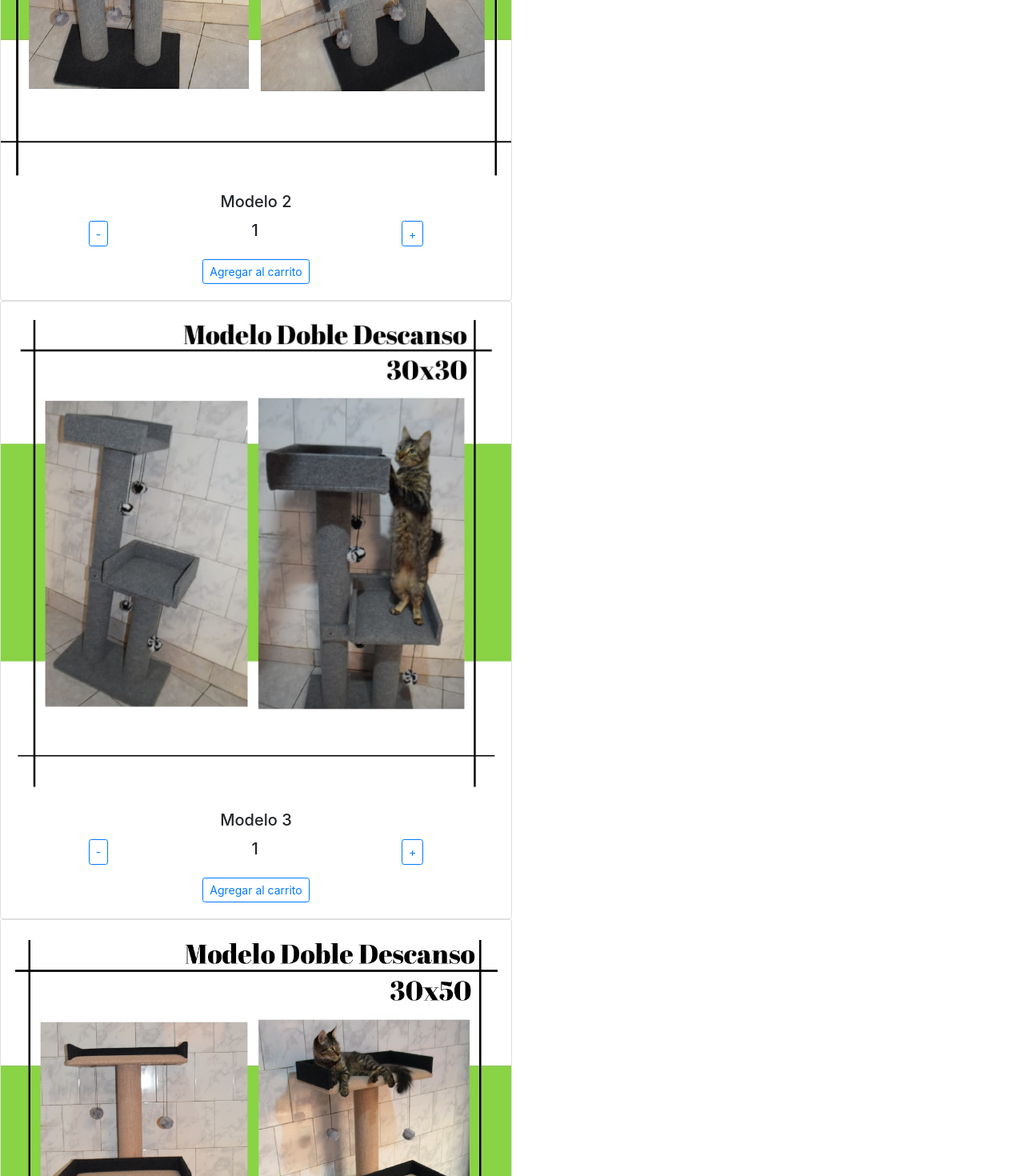
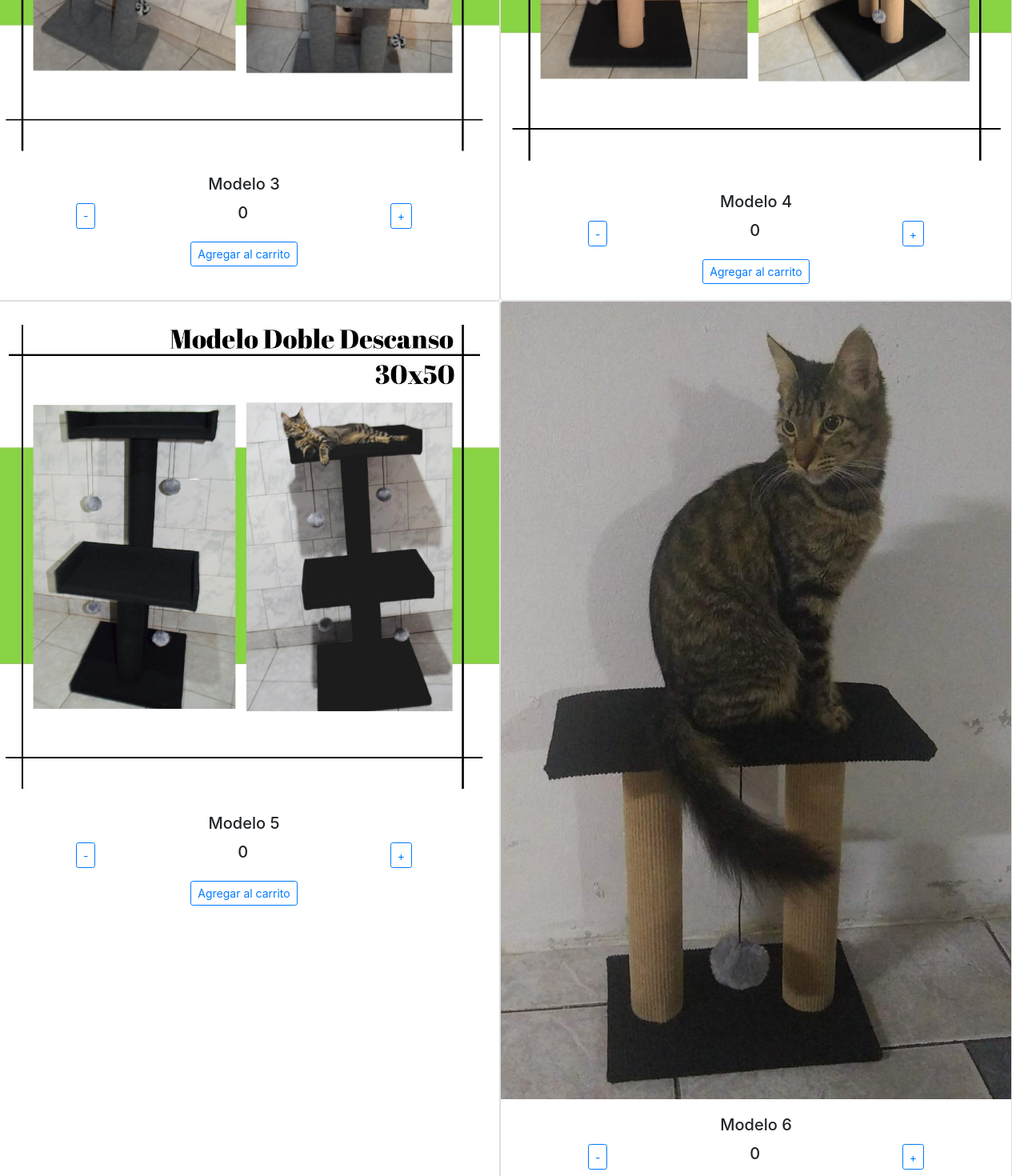
Before and after one commit to spancavil/Ecommerce---Ancavil, a React (Create React App) app: page / in a window 1280 px wide. Shown: the part 1330-2800 px from the top of the page at 80% size. Built offline with nearby package versions, Linux system fonts and the light colour scheme.

Commit message:
Añadido de promise para simular obtención de datos con delay

```diff
--- a/public/index.html
+++ b/public/index.html
@@ -2,7 +2,7 @@
 <html lang="en">
   <head>
     <meta charset="utf-8" />
-    <link rel="icon" href="%PUBLIC_URL%/favicon.ico" />
+    <link rel="icon" href="/img/logo.jpg" />
     <meta name="viewport" content="width=device-width, initial-scale=1" />
     <meta name="theme-color" content="#000000" />
     <meta
--- a/src/App.js
+++ b/src/App.js
@@ -8,7 +8,7 @@ function App() {
     <div className="App">
       <NavBar />
       <ItemListContainer/>
-      <h2>Desafío clase 5</h2>
+      <h2>Desafío clase 6</h2>
     </div>
   );
 }
--- a/src/components/CartWidget/index.js
+++ b/src/components/CartWidget/index.js
@@ -1,5 +1,5 @@
 import React from "react";
 
 export default function CartWidget() {
-    return <i class="fas fa-shopping-cart"></i>;
+    return <i className="fas fa-shopping-cart"></i>;
 }
--- a/src/components/ItemCount/index.js
+++ b/src/components/ItemCount/index.js
@@ -4,6 +4,10 @@ const ItemCount = (props) =>{
 
         const [count, setCount] = useState(parseInt(props.initial));
         const [countSuma, setCountSuma] = useState(false);
+
+        const onAdd = () => {
+            alert ("Producto agregado al carrito!");
+        }
 
         useEffect (()=>{
             //setCount(parseInt(props.initial[0])); NO SE PUEDE, PORQUE RECIEN SE MONTA. NO ALCANZA NINGUNA PROPIEDAD.
@@ -28,22 +32,18 @@ const ItemCount = (props) =>{
         };
         //Sólo agregará el addOn (funcion del padre) en caso que el count sea mayor a cero, sino no.
         return(
-                <div class="card" style={{width: "40rem"}}>
-                        <img src={props.src} class="card-img-top" alt="..."/>
-                        <div class="card-body">
-                            <h5 class="card-title">{props.description}</h5>
-                            <div class="d-flex justify-content-around">
-                                <button class="btn btn btn-outline-primary btn-sm" onClick={removeHandle}>-</button>
-                                <h5 class="card-text">{count}</h5>
-                                <button class="btn btn btn-outline-primary btn-sm" onClick={addHandle}>+</button>
-                            </div>
-                            <p class="card-text"></p>
-                            <button class="btn btn btn-outline-primary btn-sm" onClick={
-                                (count>0) ? props.onAdd : null}>
-                                Agregar al carrito
-                            </button>
-                        </div>
+            <div>
+                <div className="d-flex justify-content-around">
+                    <button className="btn btn btn-outline-primary btn-sm" onClick={removeHandle}>-</button>
+                    <h5 className="card-text">{count}</h5>
+                    <button className="btn btn btn-outline-primary btn-sm" onClick={addHandle}>+</button>
                 </div>
+                <p className="card-text"></p>
+                <button className="btn btn btn-outline-primary btn-sm" onClick={
+                (count>0) ? onAdd : null}>
+                Agregar al carrito
+                </button>
+            </div>
         )
     }
 
--- /dev/null
+++ b/src/components/ItemList/index.js
@@ -0,0 +1,21 @@
+import React from 'react';
+import ItemCount from '../ItemCount';
+
+const ItemList = ({items}) => {
+
+    return (
+        <div  className="row row-cols-1 row-cols-md-2 g-4">
+                {items.map( elemento =>
+                    <div className="card" key={elemento.id} style={{width: "40rem"}}>
+                        <img src={elemento.src} className="card-img-top" alt="..."/>
+                        <div className="card-body">
+                            <h5 className="card-title">{elemento.description}</h5>
+                            <ItemCount stock ={elemento.stock} initial = {elemento.initial}></ItemCount>
+                        </div>
+                    </div>
+                )}
+        </div>
+        )
+}
+
+export default ItemList;
--- a/src/components/ItemListContainer.js
+++ b/src/components/ItemListContainer.js
@@ -1,35 +1,44 @@
-import React from 'react';
-import ItemCount from './ItemCount';
+import React, { useEffect, useState } from 'react';
+import ItemList from './ItemList';
 
 const ItemListContainer = () => { //Hacemos un ItemListContainer utilizando una función flecha
 
-    //Funcion llamada por los hijos
-    const onAdd = () => {
-        alert("Agregado al carrito!");
-    }
+    const [items, setItems] = useState([]); //Necesitamos que los item se alojen en un estado
+    //Si los declaramos como constantes fuera del estado, sólo dura la ejecución del bloque y luego se borran, por eso
+    //es pertinente ponerlo en un estado.
 
-    return(
+    useEffect (()=>{ //Este efecto se ejecutará cuando se monte el componente porque termina con []
+
+        const renderiza = new Promise ((accept, reject)=>{ //Se ejecuta la promesa apenas se monte el componente.
+            setTimeout(()=>{ //El timeout simula un servidor
+            //Primero va el setTimeout y luego el accept.
+                accept([ //Devuelve un array literal de objetos.
+                    {id: 1, stock:4, src:"/img/modelo3020.jpeg", initial:0, description:"Modelo 1"},
+                    {id: 2, stock: 6, src: "/img/modelo3030.jpeg", initial: 0, description: "Modelo 2"},
+                    {id: 3, stock: 7, src: "/img/modelo3030dos.jpeg", initial: 0, description: "Modelo 3"},
+                    {id: 4, stock: 3, src: "/img/modelo3050.jpeg", initial: 0, description: "Modelo 4"},
+                    {id: 5, stock: 2, src: "/img/modelo3050dos.jpeg", initial: 0, description: "Modelo 5"},
+                    {id: 6, stock: 4, src: "/img/modeloMini.jpg", initial:0, description: "Modelo 6"}
+                    ]
+                )
+            },2000);
+        })
+
+        renderiza.then( //Una vez que tengo el resultado de la promise (cuando termina el timeOut) setteo los items con el resultado
+        // del accept
+        (resultado)=>{
+            console.table(resultado);
+            setItems(resultado); //al settear los items, se re-renderiza la página
+        })
+    }, []);
+
+    return( //Una vez que se re-renderiza la página los items setteados se llaman y son colocados en las propiedades del parent
         <div>
             <p>(Container de componentes)</p>
-            <div class="row row-cols-1 row-cols-md-2 g-4">
-                <div class="col">
-                <ItemCount stock = "4" src ="/img/modelo3020.jpeg" initial = "1" description = "Modelo 1" modelo ="1" onAdd = {onAdd}></ItemCount>
-                </div>
-                <div class="col">
-                <ItemCount stock = "6" src = "/img/modelo3030.jpeg" initial = "1" description = "Modelo 2" modelo ="2" onAdd = {onAdd}></ItemCount>
-                </div>
-                <div class="col">
-                <ItemCount stock = "10" src = "/img/modelo3030dos.jpeg" initial = "1" description = "Modelo 3" modelo ="3" onAdd = {onAdd}></ItemCount>
-                </div>
-                <div class="col">
-                <ItemCount stock = "9" src = "img/modelo3050.jpeg" initial = "1" description = "Modelo 4" modelo ="4" onAdd = {onAdd}></ItemCount>
-                </div>
-                <div class="col">
-                <ItemCount stock = "13" src = "img/modelo3050dos.jpeg" initial = "1" description = "Modelo 5" modelo ="5" onAdd = {onAdd}></ItemCount>
-                </div>
-            </div>
+            <ItemList items = {items}></ItemList>
         </div>
     );
+
 };
 
 export default ItemListContainer;
--- a/src/components/navbar.js
+++ b/src/components/navbar.js
@@ -4,38 +4,38 @@ import logo from "../img/logo.jpg";
 
 export const NavBar = () => {  //Declaración de una constante en JSX (un extensión del lenguaje JavaScript) con una función flecha
   return (
-    <nav class="navbar navbar-expand-lg navbar-light bg-light">
+    <nav className="navbar navbar-expand-lg navbar-light bg-light">
 
-      <div class="collapse navbar-collapse" id="navbarNavAltMarkup">
-        <a class="navbar-brand" href= "/#">
-          <img src={logo} width="50" height="50" class="d-inline-block" alt=""/>
+      <div className="collapse navbar-collapse" id="navbarNavAltMarkup">
+        <a className="navbar-brand" href= "/#">
+          <img src={logo} width="50" height="50" className="d-inline-block" alt=""/>
           El gatito azul
         </a>
-        <div class="navbar-nav">
-          <a class="nav-item nav-link active" href='/#'>
+        <div className="navbar-nav">
+          <a className="nav-item nav-link active" href='/#'>
             Home
           </a>
-          <a class="nav-item nav-link" href='/#'>
+          <a className="nav-item nav-link" href='/#'>
             Modelos
           </a>
-          <a class="nav-item nav-link" href='/#'>
+          <a className="nav-item nav-link" href='/#'>
             Nosotros
           </a>
-          <a class="nav-item nav-link" href='/#'>
+          <a className="nav-item nav-link" href='/#'>
             Contacto
           </a>
         </div>
       </div>
       <CartWidget />
       <button
-        class="navbar-toggler"
+        className="navbar-toggler"
         type="button"
         data-toggle="collapse"
         data-target="#navbarNavAltMarkup"
         aria-controls="navbarNavAltMarkup"
         aria-expanded="false"
         aria-label="Toggle navigation">
-        <span class="navbar-toggler-icon"></span>
+        <span className="navbar-toggler-icon"></span>
       </button>
     </nav>
 );
```
Also changed, not shown: public/img/modeloMini.jpg (added), src/components/ItemList/styles.css (added).
